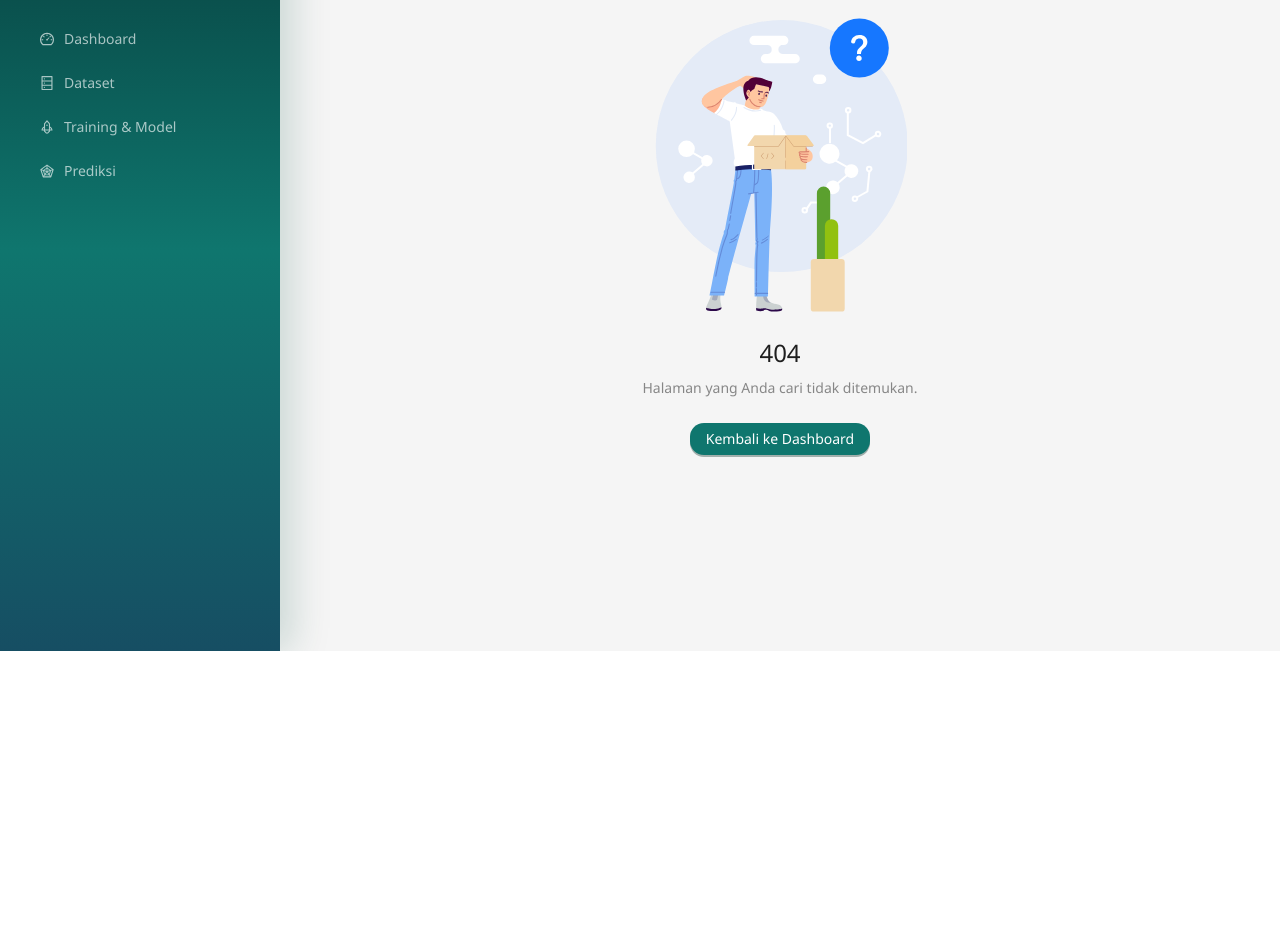
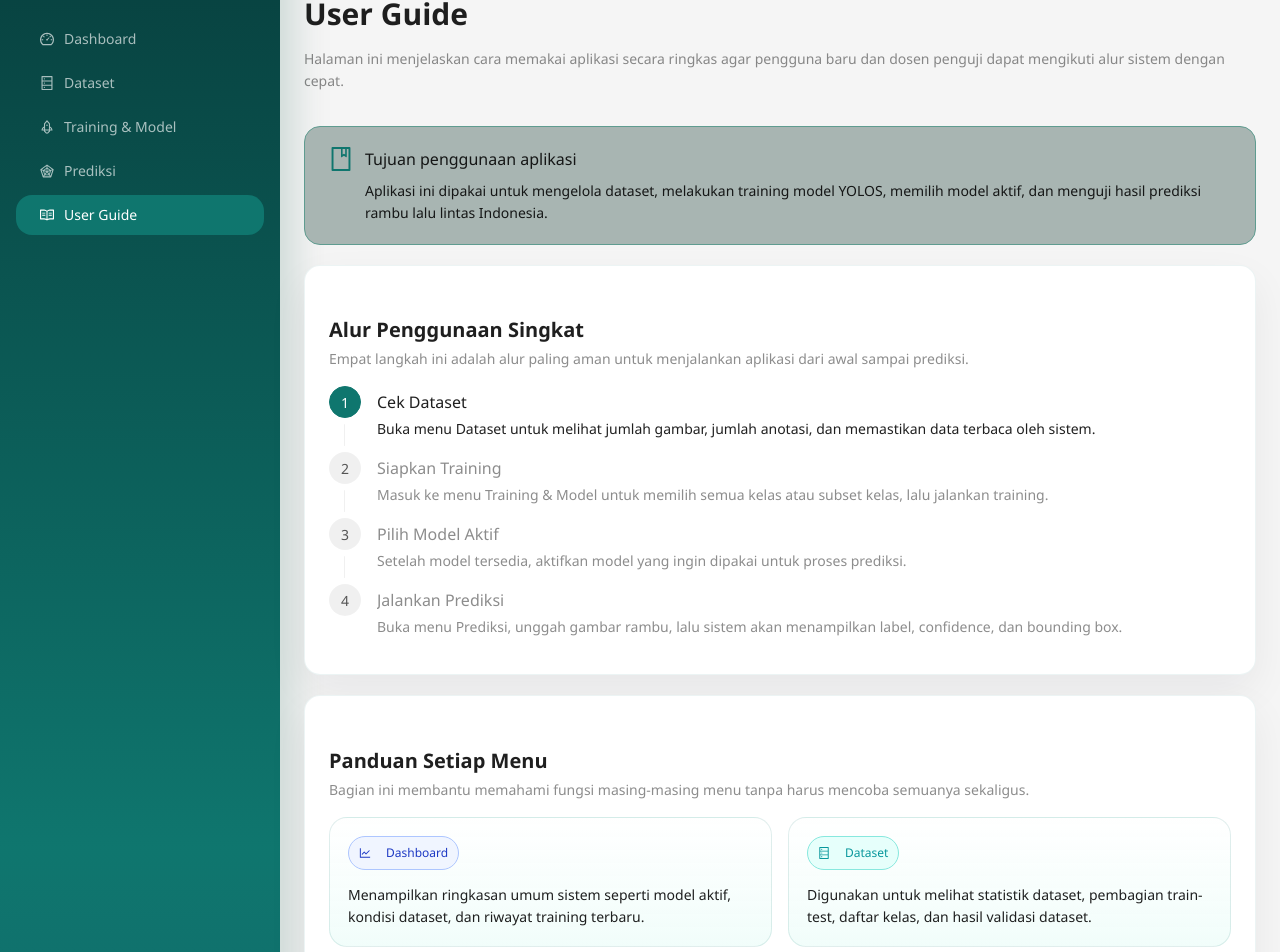
Before and after one commit to bagazsetyo/skripsi, a React (Vite) app in the folder frontend/: page /guide in a window 1280 px wide. Shown: the part 149-1101 px from the top of the page. Before the commit the page ends 800 px from the top, so only its background shows below. Built offline with nearby package versions, Linux system fonts and the light colour scheme; no server answers.

Commit message:
Add user guide page

```diff
--- a/frontend/src/app/layout/App.jsx
+++ b/frontend/src/app/layout/App.jsx
@@ -22,6 +22,8 @@ function App() {
                   ? "Training & Model Workspace"
                   : location.pathname === "/prediction"
                     ? "Prediction Workspace"
+                    : location.pathname === "/guide"
+                      ? "Panduan Penggunaan Aplikasi"
                     : "Implementasi Aplikasi Skripsi"}
             </Typography.Title>
           </div>
--- a/frontend/src/app/layout/NavBar.jsx
+++ b/frontend/src/app/layout/NavBar.jsx
@@ -3,6 +3,7 @@ import {
   DashboardOutlined,
   RadarChartOutlined,
   RocketOutlined,
+  ReadOutlined,
 } from "@ant-design/icons";
 import { Layout, Menu, Typography } from "antd";
 import { useLocation, useNavigate } from "react-router-dom";
@@ -14,6 +15,7 @@ const menuItems = [
   { key: "/dataset", icon: <DatabaseOutlined />, label: "Dataset" },
   { key: "/training", icon: <RocketOutlined />, label: "Training & Model" },
   { key: "/prediction", icon: <RadarChartOutlined />, label: "Prediksi" },
+  { key: "/guide", icon: <ReadOutlined />, label: "User Guide" },
 ];
 
 export function AppNavBar() {
--- a/frontend/src/app/layout/styles.css
+++ b/frontend/src/app/layout/styles.css
@@ -48,6 +48,47 @@
   padding: 24px;
 }
 
+.guide-menu-card {
+  height: 100%;
+  border: 1px solid rgba(15, 118, 110, 0.12);
+  border-radius: 18px;
+  padding: 18px;
+  background: linear-gradient(180deg, rgba(255, 255, 255, 0.96), rgba(240, 253, 250, 0.92));
+}
+
+.guide-menu-tag {
+  display: inline-flex !important;
+  align-items: center;
+  gap: 8px;
+  margin-bottom: 14px !important;
+  padding: 6px 10px;
+  border-radius: 999px;
+}
+
+.guide-tip-card {
+  display: flex;
+  gap: 14px;
+  align-items: flex-start;
+  height: 100%;
+  border-radius: 18px;
+  padding: 18px;
+  background: rgba(255, 255, 255, 0.92);
+  border: 1px solid rgba(15, 118, 110, 0.08);
+}
+
+.guide-tip-icon {
+  display: inline-flex;
+  align-items: center;
+  justify-content: center;
+  width: 42px;
+  height: 42px;
+  border-radius: 14px;
+  background: linear-gradient(135deg, #0f766e, #164e63);
+  color: #ffffff;
+  flex-shrink: 0;
+  font-size: 18px;
+}
+
 @media (max-width: 768px) {
   .app-content {
     padding: 16px;
--- a/frontend/src/app/router/Routes.jsx
+++ b/frontend/src/app/router/Routes.jsx
@@ -4,6 +4,7 @@ import { DashboardPage } from "../../features/dashboard/DashboardPage";
 import { DatasetPage } from "../../features/dataset/DatasetPage";
 import { TrainingPage } from "../../features/training/TrainingPage";
 import { PredictionPage } from "../../features/prediction/PredictionPage";
+import { UserGuidePage } from "../../features/guide/UserGuidePage";
 import { NotFoundPage } from "../../features/errors/NotFoundPage";
 
 export const router = createBrowserRouter([
@@ -16,6 +17,7 @@ export const router = createBrowserRouter([
       { path: "dataset", element: <DatasetPage /> },
       { path: "training", element: <TrainingPage /> },
       { path: "prediction", element: <PredictionPage /> },
+      { path: "guide", element: <UserGuidePage /> },
       { path: "*", element: <NotFoundPage /> },
     ],
   },
--- /dev/null
+++ b/frontend/src/features/guide/UserGuidePage.jsx
@@ -0,0 +1,168 @@
+import { Alert, Col, Row, Steps, Tag, Typography } from "antd";
+import {
+  BookOutlined,
+  CameraOutlined,
+  DatabaseOutlined,
+  LineChartOutlined,
+  RadarChartOutlined,
+  RocketOutlined,
+} from "@ant-design/icons";
+import { PageSection } from "../../app/shared/PageSection";
+
+const quickStartSteps = [
+  {
+    title: "Cek Dataset",
+    description:
+      "Buka menu Dataset untuk melihat jumlah gambar, jumlah anotasi, dan memastikan data terbaca oleh sistem.",
+  },
+  {
+    title: "Siapkan Training",
+    description:
+      "Masuk ke menu Training & Model untuk memilih semua kelas atau subset kelas, lalu jalankan training.",
+  },
+  {
+    title: "Pilih Model Aktif",
+    description:
+      "Setelah model tersedia, aktifkan model yang ingin dipakai untuk proses prediksi.",
+  },
+  {
+    title: "Jalankan Prediksi",
+    description:
+      "Buka menu Prediksi, unggah gambar rambu, lalu sistem akan menampilkan label, confidence, dan bounding box.",
+  },
+];
+
+const menuGuides = [
+  {
+    title: "Dashboard",
+    icon: <LineChartOutlined />,
+    color: "geekblue",
+    description:
+      "Menampilkan ringkasan umum sistem seperti model aktif, kondisi dataset, dan riwayat training terbaru.",
+  },
+  {
+    title: "Dataset",
+    icon: <DatabaseOutlined />,
+    color: "cyan",
+    description:
+      "Digunakan untuk melihat statistik dataset, pembagian train-test, daftar kelas, dan hasil validasi dataset.",
+  },
+  {
+    title: "Training & Model",
+    icon: <RocketOutlined />,
+    color: "volcano",
+    description:
+      "Dipakai untuk membuat training run baru, melihat model yang tersedia, serta memilih model aktif.",
+  },
+  {
+    title: "Prediksi",
+    icon: <RadarChartOutlined />,
+    color: "green",
+    description:
+      "Digunakan untuk menguji model dengan gambar statis dan melihat hasil deteksi rambu lalu lintas.",
+  },
+];
+
+const predictionTips = [
+  "Gunakan gambar yang cukup jelas agar bentuk rambu mudah terbaca oleh model.",
+  "Jika hasil deteksi terlalu sedikit, turunkan score threshold secara bertahap.",
+  "Pastikan model aktif sudah sesuai dengan eksperimen yang ingin diuji.",
+];
+
+export function UserGuidePage() {
+  return (
+    <div className="page-stack">
+      <div>
+        <Typography.Title level={2}>User Guide</Typography.Title>
+        <Typography.Paragraph type="secondary">
+          Halaman ini menjelaskan cara memakai aplikasi secara ringkas agar pengguna baru
+          dan dosen penguji dapat mengikuti alur sistem dengan cepat.
+        </Typography.Paragraph>
+      </div>
+
+      <Alert
+        type="info"
+        showIcon
+        icon={<BookOutlined />}
+        message="Tujuan penggunaan aplikasi"
+        description="Aplikasi ini dipakai untuk mengelola dataset, melakukan training model YOLOS, memilih model aktif, dan menguji hasil prediksi rambu lalu lintas Indonesia."
+      />
+
+      <PageSection
+        title="Alur Penggunaan Singkat"
+        subtitle="Empat langkah ini adalah alur paling aman untuk menjalankan aplikasi dari awal sampai prediksi."
+      >
+        <Steps direction="vertical" items={quickStartSteps} />
+      </PageSection>
+
+      <PageSection
+        title="Panduan Setiap Menu"
+        subtitle="Bagian ini membantu memahami fungsi masing-masing menu tanpa harus mencoba semuanya sekaligus."
+      >
+        <Row gutter={[16, 16]}>
+          {menuGuides.map((item) => (
+            <Col xs={24} md={12} key={item.title}>
+              <div className="guide-menu-card">
+                <Tag color={item.color} className="guide-menu-tag">
+                  {item.icon}
+                  <span>{item.title}</span>
+                </Tag>
+                <Typography.Paragraph style={{ marginBottom: 0 }}>
+                  {item.description}
+                </Typography.Paragraph>
+              </div>
+            </Col>
+          ))}
+        </Row>
+      </PageSection>
+
+      <PageSection
+        title="Cara Melakukan Prediksi"
+        subtitle="Fitur prediksi ditujukan untuk pengguna publik sehingga alurnya dibuat sesederhana mungkin."
+      >
+        <Steps
+          direction="vertical"
+          items={[
+            {
+              title: "Pilih gambar",
+              description: "Unggah satu gambar statis yang berisi rambu lalu lintas.",
+            },
+            {
+              title: "Atur threshold",
+              description:
+                "Score threshold mengatur seberapa yakin model sebelum hasil ditampilkan.",
+            },
+            {
+              title: "Jalankan prediksi",
+              description:
+                "Backend akan memproses gambar dengan model aktif dan mengembalikan hasil deteksi.",
+            },
+            {
+              title: "Baca hasil",
+              description:
+                "Sistem menampilkan kotak deteksi, nama kelas rambu, dan confidence untuk tiap objek.",
+            },
+          ]}
+        />
+      </PageSection>
+
+      <PageSection
+        title="Tips Penggunaan"
+        subtitle="Catatan kecil ini membantu pengguna mendapatkan hasil yang lebih mudah dibaca."
+      >
+        <Row gutter={[16, 16]}>
+          {predictionTips.map((tip, index) => (
+            <Col xs={24} md={8} key={tip}>
+              <div className="guide-tip-card">
+                <div className="guide-tip-icon">
+                  {index === 0 ? <CameraOutlined /> : index === 1 ? <RadarChartOutlined /> : <RocketOutlined />}
+                </div>
+                <Typography.Text>{tip}</Typography.Text>
+              </div>
+            </Col>
+          ))}
+        </Row>
+      </PageSection>
+    </div>
+  );
+}
```
Also changed, not shown: 1 other file (tests, documents, lock files or other folders).
